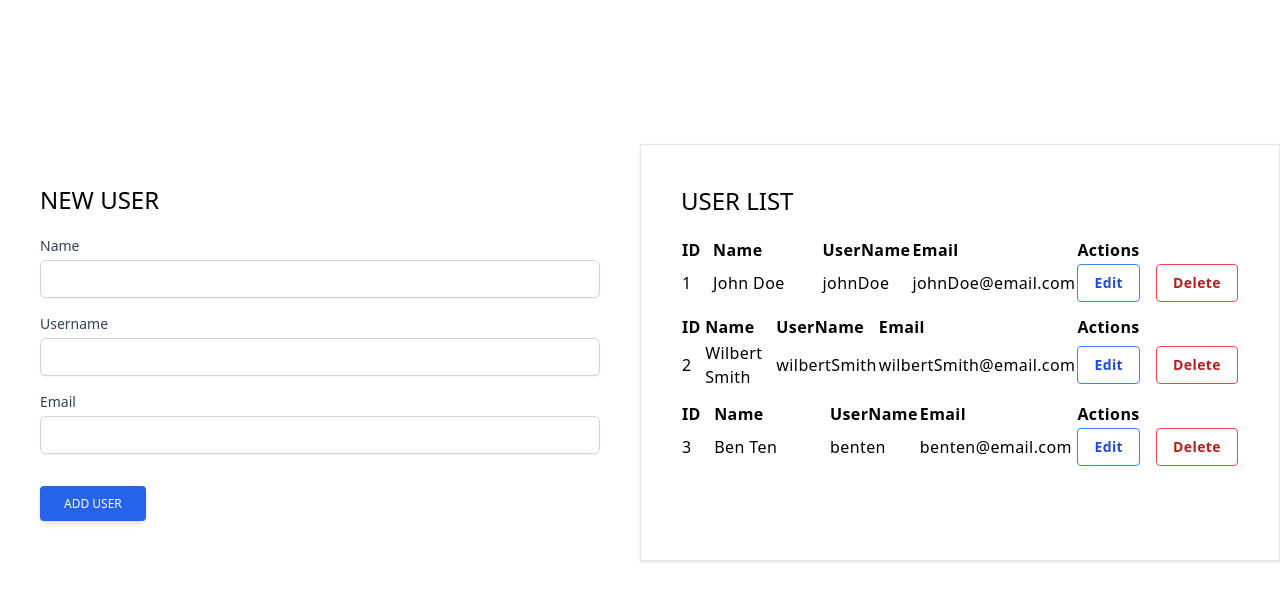
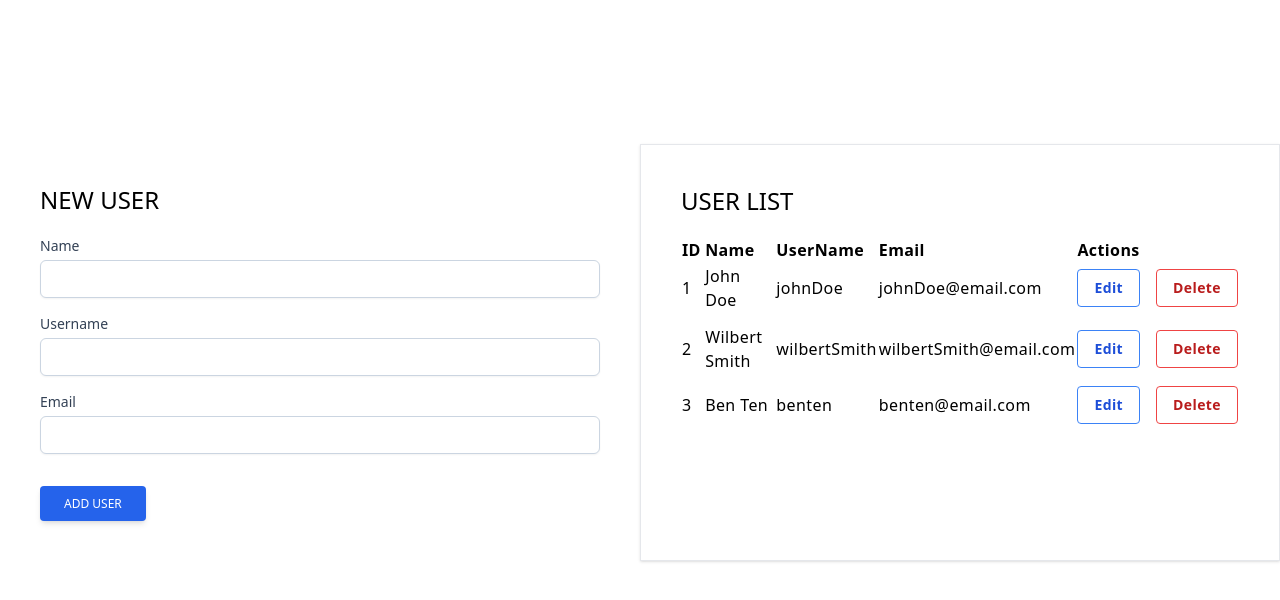
Before and after one commit to JilMuriel/CRUD-Exam, a React (Create React App) app: page / in a window 1280 px wide. Shown: the top 600 px of the page. Built offline with nearby package versions, Linux system fonts and the light colour scheme.

Commit message:
Update component

```diff
--- a/src/Components/UserList.jsx
+++ b/src/Components/UserList.jsx
@@ -4,9 +4,6 @@
   return (
     <div className="p-10 border shadow h-full">
       <h2 className="text-2xl mb-5">USER LIST</h2>
-
-      {props.users.length > 0 ? (
-        props.users.map((user) => (
       <table className="table-auto w-full p-10">
         <thead>
           <tr>
@@ -17,6 +14,8 @@
             <th className="w-10 tracking-wide text-left">Actions</th>
           </tr>
         </thead>
+        {props.users.length > 0 &&
+          props.users.map((user) => (
             <tbody>
               <tr className="bg-white" space-x-3 key={user.id}>
                 <td className="tracking-wide text-left pb-3">{user.id}</td>
@@ -46,10 +45,10 @@
                 </td>
               </tr>
             </tbody>
+          ))}
       </table>
-        ))
-      ) : (
-        <p className="text-lg">No user to display.</p>
+      {props.users.length === 0 && (
+        <p className="mt-5 text-lg">No user to display.</p>
       )}
     </div>
   );
```
Lines whose indentation alone changed are shown as unchanged.
